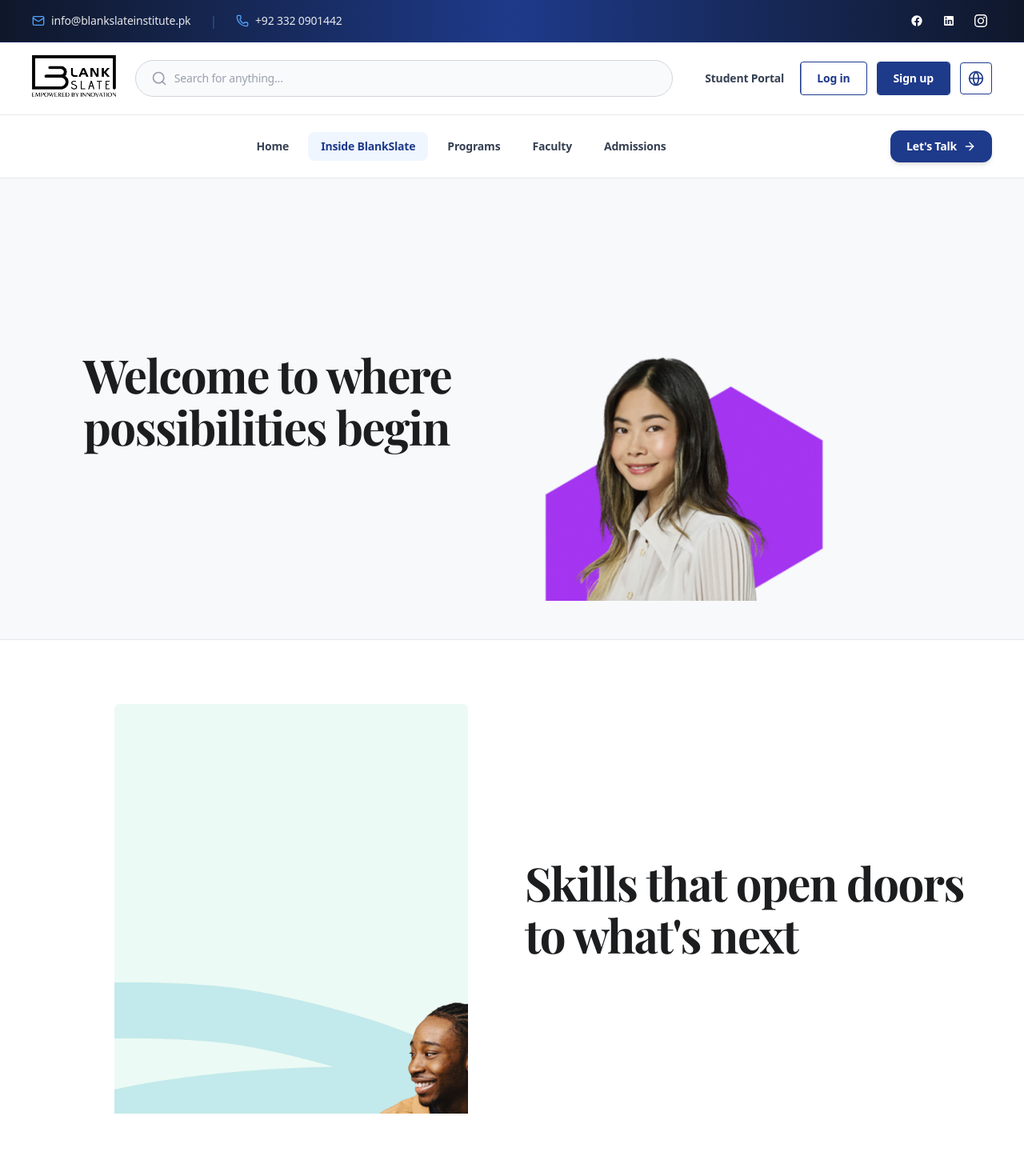
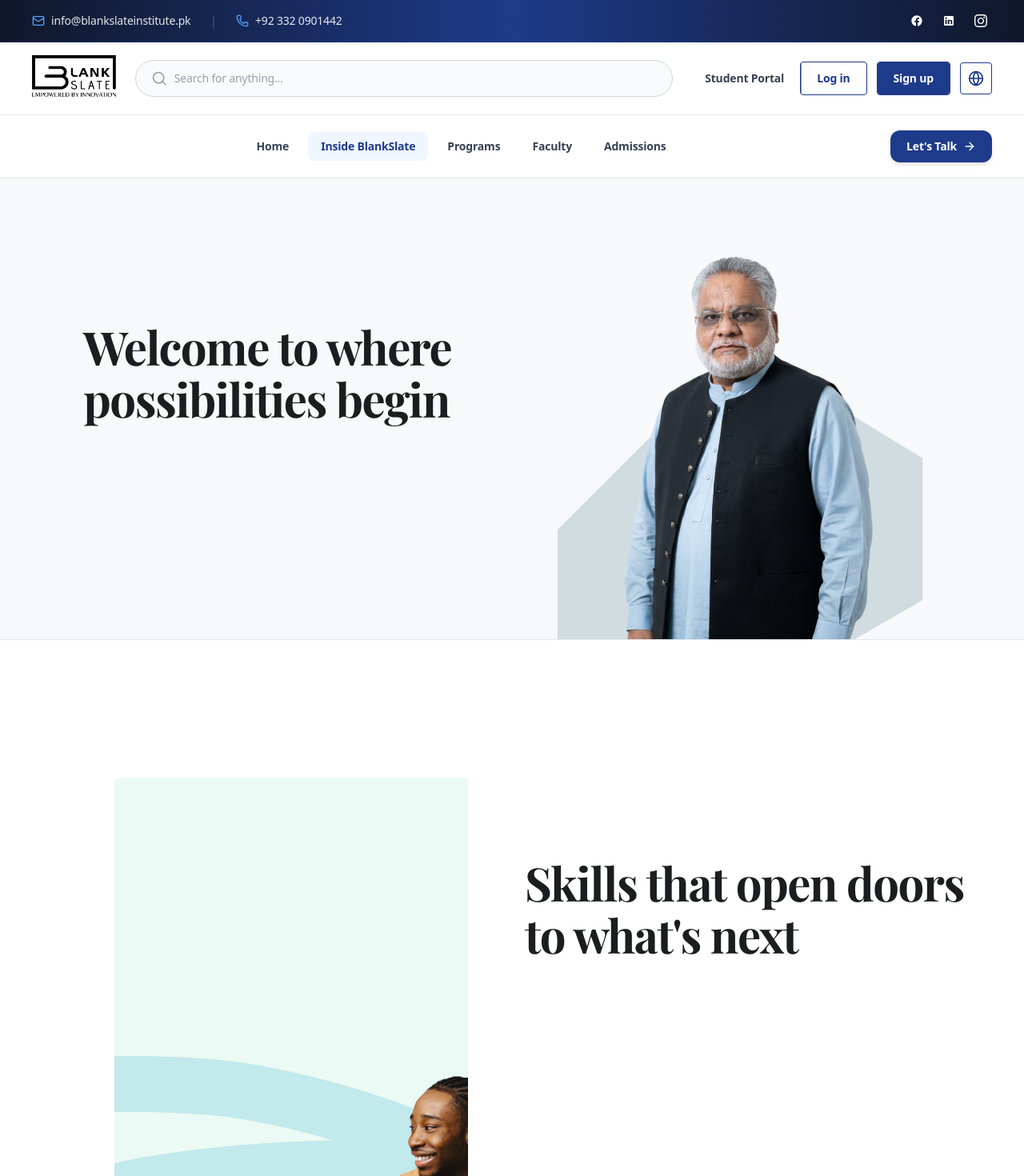
Before and after one commit to techbyrayyan/blank-slate-ins, a Next.js app: page /about in a window 1280 px wide. Shown: the top 1470 px of the page at 80% size. Built offline with nearby package versions, Linux system fonts and the light colour scheme.

Commit message:
feat: update about page and add mughal.png asset

```diff
--- a/src/app/about/page.js
+++ b/src/app/about/page.js
@@ -135,7 +135,7 @@ export default function AboutPage() {
 
       <main className="flex-1">
         {/* 1. HERO SECTION ("Welcome to where possibilities begin" - Full Viewport Screen) */}
-        <section className="relative min-h-screen flex flex-col justify-between pt-[210px] sm:pt-[230px] lg:pt-[250px] pb-8 sm:pb-12 bg-[#F7F9FA] text-[#1C1D1F] overflow-hidden border-b border-gray-200">
+        <section className="relative min-h-screen flex flex-col justify-between pt-[180px]  pb-8 sm:pb-12 bg-[#F7F9FA] text-[#1C1D1F] overflow-hidden border-b border-gray-200">
           <div className="max-w-6xl mx-auto px-6 sm:px-8 lg:px-10 w-full flex-1 flex flex-col justify-center">
             <div className="grid grid-cols-1 md:grid-cols-12 gap-4 lg:gap-6 items-center w-full flex-1">
 
@@ -157,13 +157,13 @@ export default function AboutPage() {
                 initial={{ opacity: 0, scale: 0.96 }}
                 animate={{ opacity: 1, scale: 1 }}
                 transition={{ duration: 0.7, delay: 0.1, ease: [0.16, 1, 0.3, 1] }}
-                className="md:col-span-6 lg:col-span-6 flex justify-center md:justify-start lg:justify-start items-end self-end h-full"
+                className="md:col-span-6 flex justify-center md:justify-start lg:justify-start items-end self-end h-full"
               >
-                <div className="relative w-full max-w-[420px] sm:max-w-[480px] md:max-w-[540px] lg:max-w-[600px] flex justify-center md:justify-start items-end">
+                <div className="relative w-full max-w-[420px] sm:max-w-[480px] md:max-w-[540px] lg:max-w-[600px] flex justify-center md:justify-start top-20 items-end">
                   <img
-                    src="/about-hero-portrait.png"
+                    src="/mughal.png"
                     alt="Welcome to where possibilities begin"
-                    className="w-full h-auto max-h-[55vh] sm:max-h-[65vh] lg:max-h-[72vh] xl:max-h-[78vh] object-contain object-bottom select-none pointer-events-none"
+                    className="w-full h-auto max-h-[55vh] sm:max-h-[65vh] lg:max-h-[72vh] xl:max-h-[85vh] object-contain object-bottom select-none pointer-events-none"
                     loading="eager"
                   />
                 </div>
@@ -174,7 +174,7 @@ export default function AboutPage() {
         </section>
 
         {/* 2. SECTION 2 (Image on LEFT, Content on RIGHT - Banner Style) */}
-        <section className="relative min-h-[460px] sm:min-h-[500px] lg:min-h-[560px] flex flex-col justify-center py-14 sm:py-16 lg:py-20 bg-white text-[#1C1D1F] overflow-hidden border-b border-gray-200">
+        <section className="relative min-h-[400px]  flex flex-col justify-center py-14 sm:py-16 lg:py-20 bg-white text-[#1C1D1F] overflow-hidden border-b border-gray-200">
           <div className="max-w-6xl mx-auto px-6 sm:px-8 lg:px-10 w-full flex-1 flex flex-col justify-center">
             <div className="grid grid-cols-1 md:grid-cols-12 gap-6 md:gap-8 items-center w-full flex-1">
 
@@ -186,7 +186,7 @@ export default function AboutPage() {
                 transition={{ duration: 0.7, ease: [0.16, 1, 0.3, 1] }}
                 className="md:col-span-6 lg:col-span-6 flex justify-center md:justify-start lg:justify-start items-center order-2 md:order-1"
               >
-                <div className="relative w-full max-w-[420px] sm:max-w-[480px] md:max-w-[540px] lg:max-w-[600px] flex justify-center md:justify-start items-center">
+                <div className="relative w-full max-w-[420px] sm:max-w-[480px] md:max-w-[540px] lg:max-w-[600px] flex justify-center md:justify-start items-center top-23">
                   <img
                     src="/4de30422-8e35-441f-bfeb-53ca05cbe598.png"
                     alt="Skills that open doors to what's next"
@@ -241,7 +241,7 @@ export default function AboutPage() {
                 transition={{ duration: 0.7, delay: 0.1, ease: [0.16, 1, 0.3, 1] }}
                 className="md:col-span-6 lg:col-span-6 flex justify-center md:justify-start lg:justify-start items-center"
               >
-                <div className="relative w-full max-w-[420px] sm:max-w-[480px] md:max-w-[540px] lg:max-w-[600px] flex justify-center md:justify-start items-center">
+                <div className="relative w-full max-w-[420px] sm:max-w-[480px] md:max-w-[540px] lg:max-w-[600px] flex justify-center md:justify-start items-center top-24">
                   <img
                     src="/1f57762b-5e16-4f0e-b3a9-259eb78b7f5f.png"
                     alt="Empowering minds to shape the future"
```
Also changed, not shown: public/mughal.png (added).
